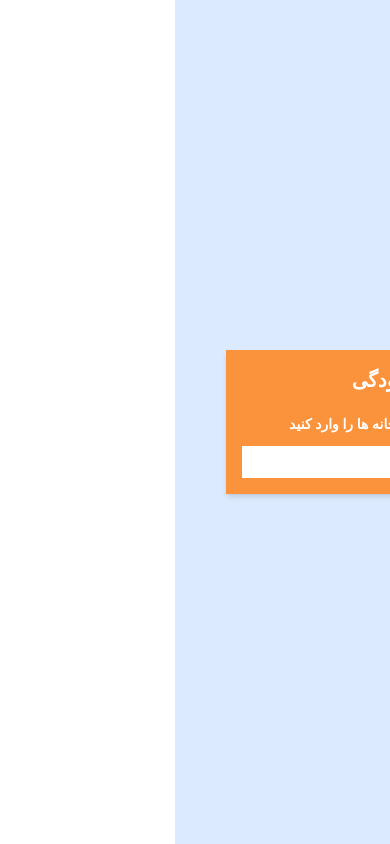
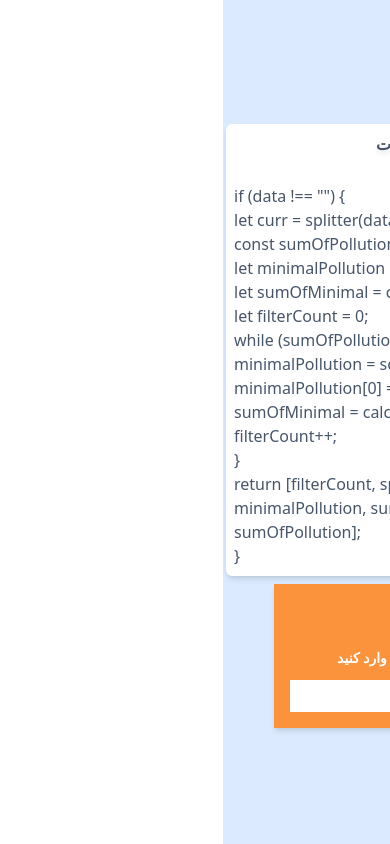
Before and after one commit to Reza2478/pollution, a React (Create React App) app: page / in a window 390 px wide. Built offline with nearby package versions, Linux system fonts and the light colour scheme.

Commit message:
display the code in the browser

```diff
--- /dev/null
+++ b/src/Components/Code.js
@@ -0,0 +1,14 @@
+import React from "react";
+
+const Code = () => {
+  const code =
+    'if (data !== "") { \n let curr = splitter(data);\nconst sumOfPollution = calculate(curr);\nlet minimalPollution = sortArray(curr);\nlet sumOfMinimal = calculate(curr);\nlet filterCount = 0;\nwhile (sumOfPollution / 2 <= sumOfMinimal) {\n minimalPollution = sortArray(minimalPollution);\nminimalPollution[0] = minimalPollution[0] / 2;\nsumOfMinimal = calculate(minimalPollution);\nfilterCount++;\n}\nreturn [filterCount, splitter(data), minimalPollution, sumOfMinimal, sumOfPollution];\n}';
+  return (
+    <div className="bg-white m-2 p-2 w-96 text-slate-600 shadow-md rounded-md">
+      <p className="font-bold drop-shadow-md mb-7">تابع نوشته شده برای انجام عملیات</p>
+      <text dir="ltr">{code.split('\n').map(i=><p>{i}</p>)}</text>
+    </div>
+  );
+};
+
+export default Code;
--- a/src/Components/Form.js
+++ b/src/Components/Form.js
@@ -7,6 +7,7 @@ import { show } from "./Helper/Functions";
 import Calculations from "./Calculations";
 import Title from "./Title";
 import InputBox from "./InputBox";
+import Code from "./Code";
 
 //Images
 import Earth from "../Assets/Images/27634.jpg";
@@ -19,7 +20,7 @@ const Form = () => {
     sumOfPollution: null,
     pollution: [],
     minimalPollution: [],
-    counter: 0,
+    filterCount: 0,
   });
 
   useEffect(() => {
@@ -39,26 +40,39 @@ const Form = () => {
     }
   };
 
+
+
   return (
     <div className="bg-blue-100 h-[100vh] flex flex-col items-center justify-center p-8">
-      <div className="bg-blue100 w-full h-[100vh]  flex items-center justify-center">
+      <div className="bg-blue100 w-full h-[100vh]  flex md:flex-row flex-col items-center justify-center">
+        <Code/>
         <div className="flex  shadow-md">
           <div>
             <img src={Earth} alt="pic" className="max-w-sm hidden md:block" />
           </div>
           <div className="bg-orange-400 flex flex-col p-4 w-72">
-            <Title/>
-            <InputBox fn={changeHandler}/>
+            <Title />
+            <InputBox fn={changeHandler} />
             {error ? (
               <p className="text-red-800 text-sm mt-5">{error}</p>
             ) : (
-              inputValue&&<div className="flex flex-col">
-                <p className="text-white margin-top-5 my-3 drop-shadow-md">
-                  حداقل تعداد فیلتر برای کم کردن آلودگی: {data.counter}
-                </p>
-                  <Calculations list={data.pollution} sum={data.sumOfPollution} status='before'/>
-                  <Calculations list={data.minimalPollution} sum={data.sumOfMinimal} status='after'/>
-              </div>
+              inputValue && (
+                <div className="flex flex-col">
+                  <p className="text-white margin-top-5 my-3 drop-shadow-md">
+                    حداقل تعداد فیلتر برای کم کردن آلودگی: {data.filterCount}
+                  </p>
+                  <Calculations
+                    list={data.pollution}
+                    sum={data.sumOfPollution}
+                    status="before"
+                  />
+                  <Calculations
+                    list={data.minimalPollution}
+                    sum={data.sumOfMinimal}
+                    status="after"
+                  />
+                </div>
+              )
             )}
           </div>
         </div>
--- a/src/Components/Helper/Functions.js
+++ b/src/Components/Helper/Functions.js
@@ -11,18 +11,17 @@ export const calculate = (data) => {
 export const operation = (data) => {
   if (data !== "") {
     let curr = splitter(data);
-    const sum = calculate(curr);
-    let newArr = sortArray(curr);
-    let newSum = calculate(curr);
-    let counter = 0;
-    while (sum / 2 <= newSum) {
-      newArr = sortArray(newArr);
-      newArr[0] = newArr[0] / 2;
-      newSum = calculate(newArr);
-      counter++;
+    const sumOfPollution = calculate(curr);
+    let minimalPollution = sortArray(curr);
+    let sumOfMinimal = calculate(curr);
+    let filterCount = 0;
+    while (sumOfPollution / 2 <= sumOfMinimal) {
+      minimalPollution = sortArray(minimalPollution);
+      minimalPollution[0] = minimalPollution[0] / 2;
+      sumOfMinimal = calculate(minimalPollution);
+      filterCount++;
     }
-
-    return [counter, splitter(data), newArr, newSum, sum];
+    return [filterCount, splitter(data), minimalPollution, sumOfMinimal, sumOfPollution];
   }
 };
 
@@ -36,7 +35,7 @@ export const show = (value) => {
   const result = operation(value);
   console.log(result[1])
   return {
-    counter: result[0],
+    filterCount: result[0],
     pollution: result[1],
     minimalPollution: result[2],
     sumOfMinimal: result[3],
```
